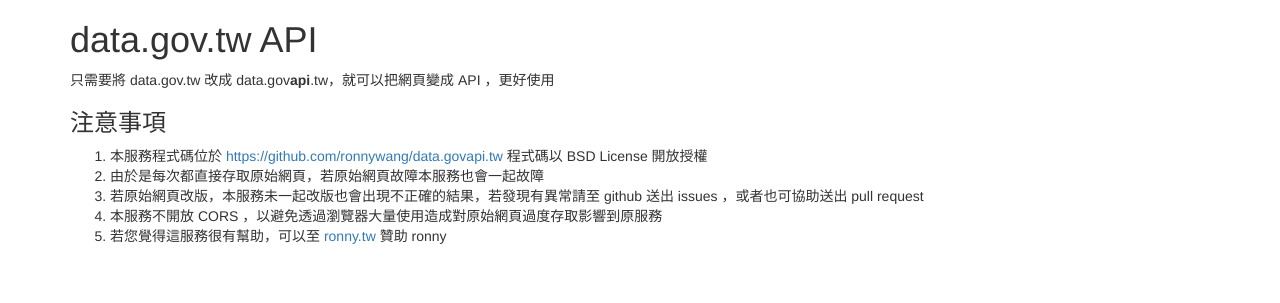
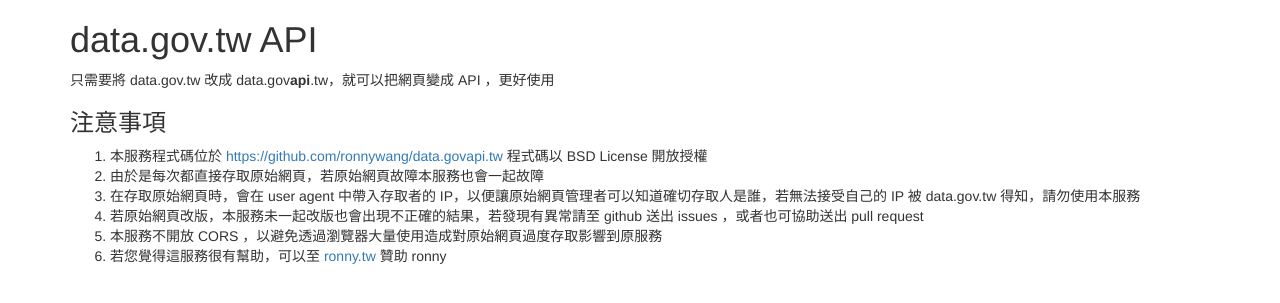
Before and after one commit to ronnywang/data.govapi.tw, a PHP site: page / in a window 1280 px wide. Shown: the top 303 px of the page. Run offline with PHP 8.4, Linux system fonts and the light colour scheme; some libraries are stand-ins or nearby versions.

Commit message:
加上 IP 會透過 user agent 帶入的說明

```diff
--- a/mainpage.php
+++ b/mainpage.php
@@ -14,6 +14,7 @@
     <ol>
         <li>本服務程式碼位於 <a href="https://github.com/ronnywang/data.govapi.tw">https://github.com/ronnywang/data.govapi.tw</a> 程式碼以 BSD License 開放授權</li>
         <li>由於是每次都直接存取原始網頁，若原始網頁故障本服務也會一起故障</li>
+        <li>在存取原始網頁時，會在 user agent 中帶入存取者的 IP，以便讓原始網頁管理者可以知道確切存取人是誰，若無法接受自己的 IP 被 data.gov.tw 得知，請勿使用本服務</li>
         <li>若原始網頁改版，本服務未一起改版也會出現不正確的結果，若發現有異常請至 github 送出 issues ，或者也可協助送出 pull request</li>
         <li>本服務不開放 CORS ，以避免透過瀏覽器大量使用造成對原始網頁過度存取影響到原服務</li>
         <li>若您覺得這服務很有幫助，可以至 <a href="http://ronny.tw">ronny.tw</a> 贊助 ronny</li>
```
